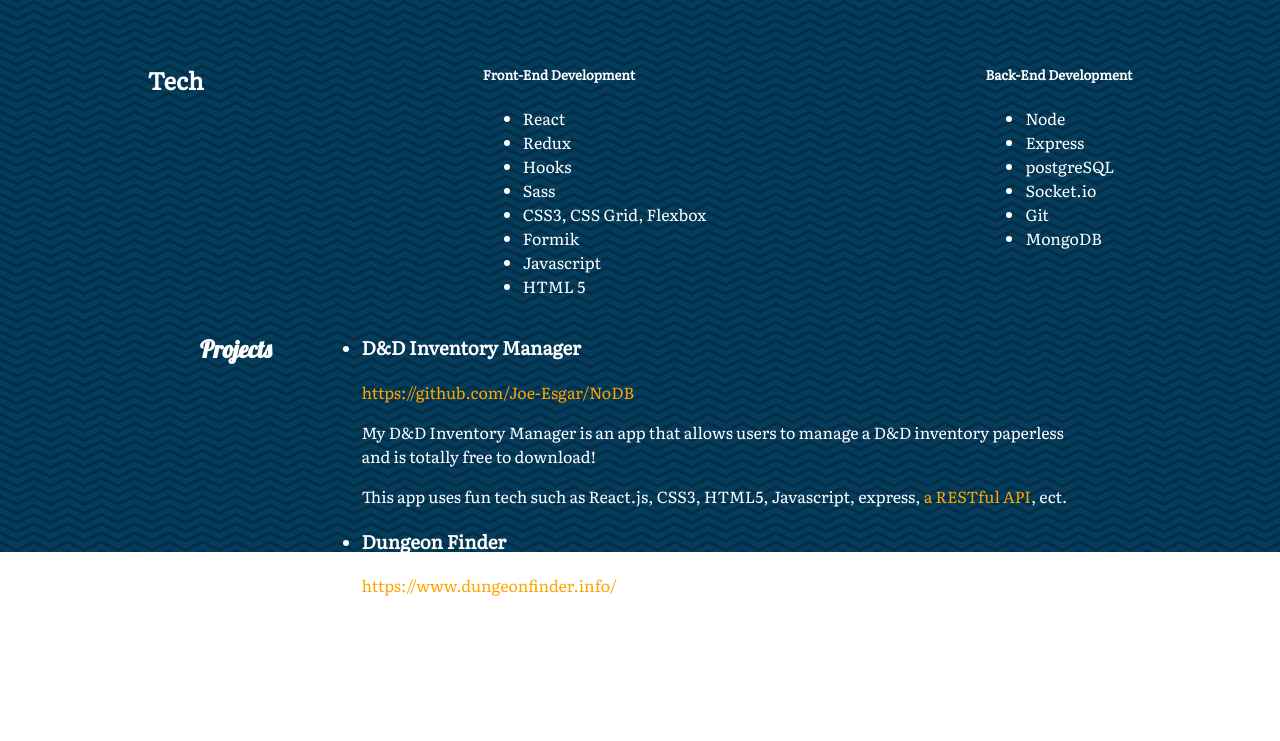
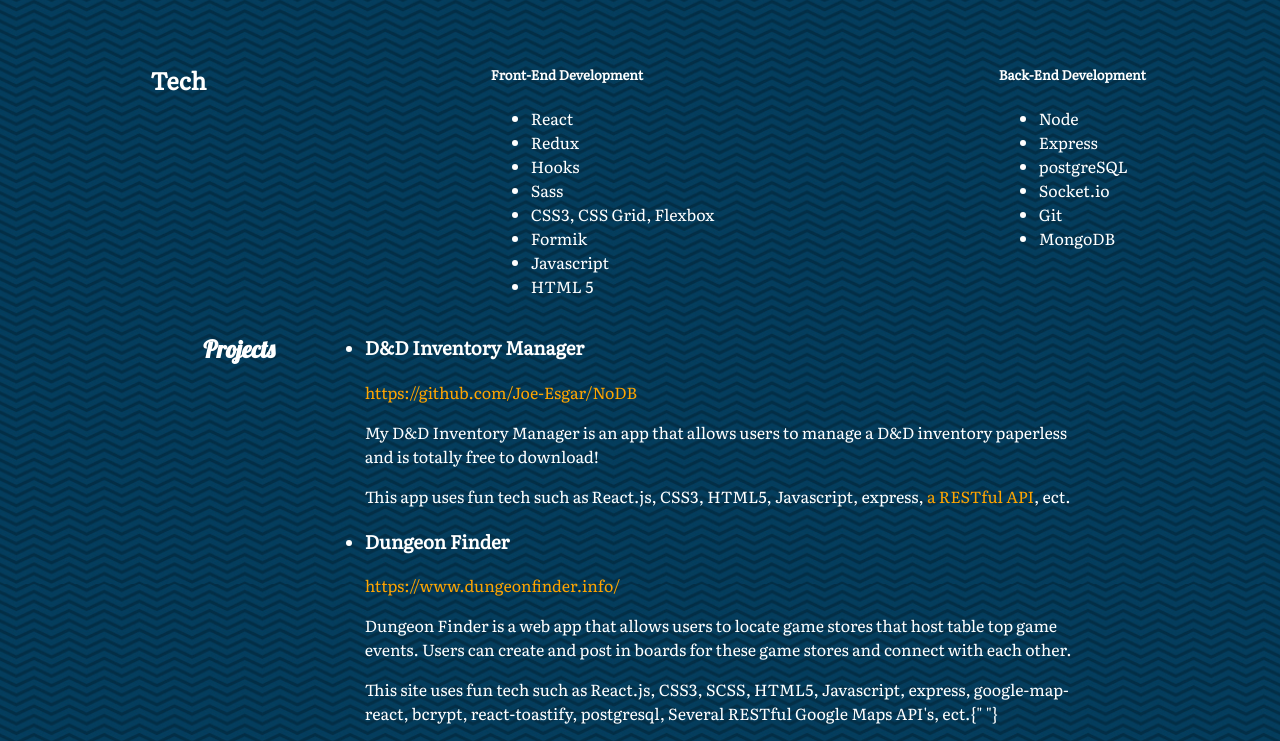
Before and after one commit to Joe-Esgar/Joe-Esgar.github.io, a plain HTML site: page index.html in a window 1280 px wide. Shown: the part 216-957 px from the top of the page. Drawn offline with Linux system fonts and the light colour scheme.

Commit message:
change reverted

```diff
--- a/style.css
+++ b/style.css
@@ -1,10 +1,12 @@
 body {
+  width: 100vw;
+  height: 100vh;
   color: white;
   background: url("./styles/background.jpeg") no-repeat fixed;
-  -webkit-background-size: center;
-  -moz-background-size: center;
-  -o-background-size: center;
-  background-size: center;
+  -webkit-background-size: cover;
+  -moz-background-size: cover;
+  -o-background-size: cover;
+  background-size: cover;
   font-family: "Literata", serif;
   font-size: 16px;
 }
```
